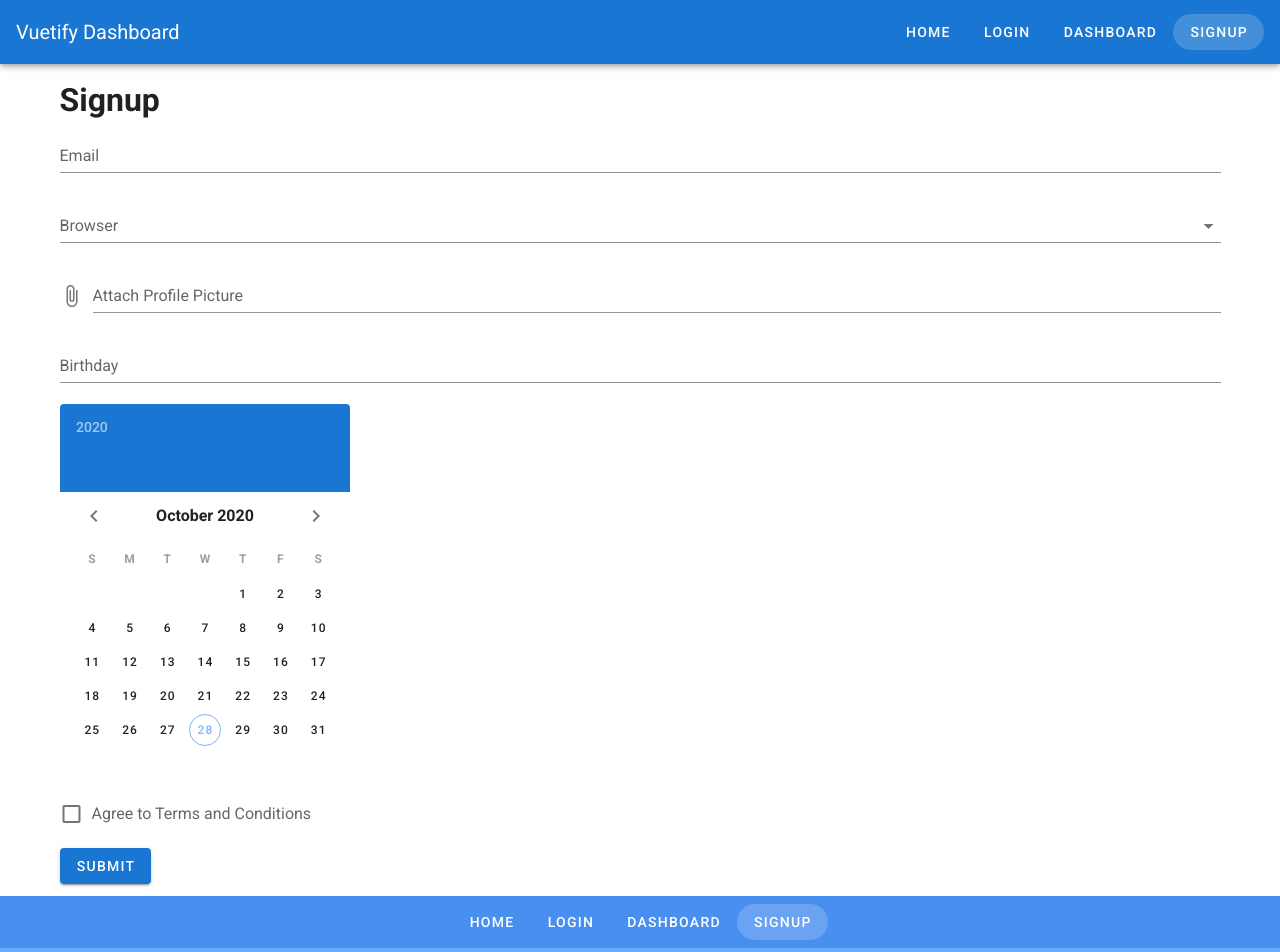
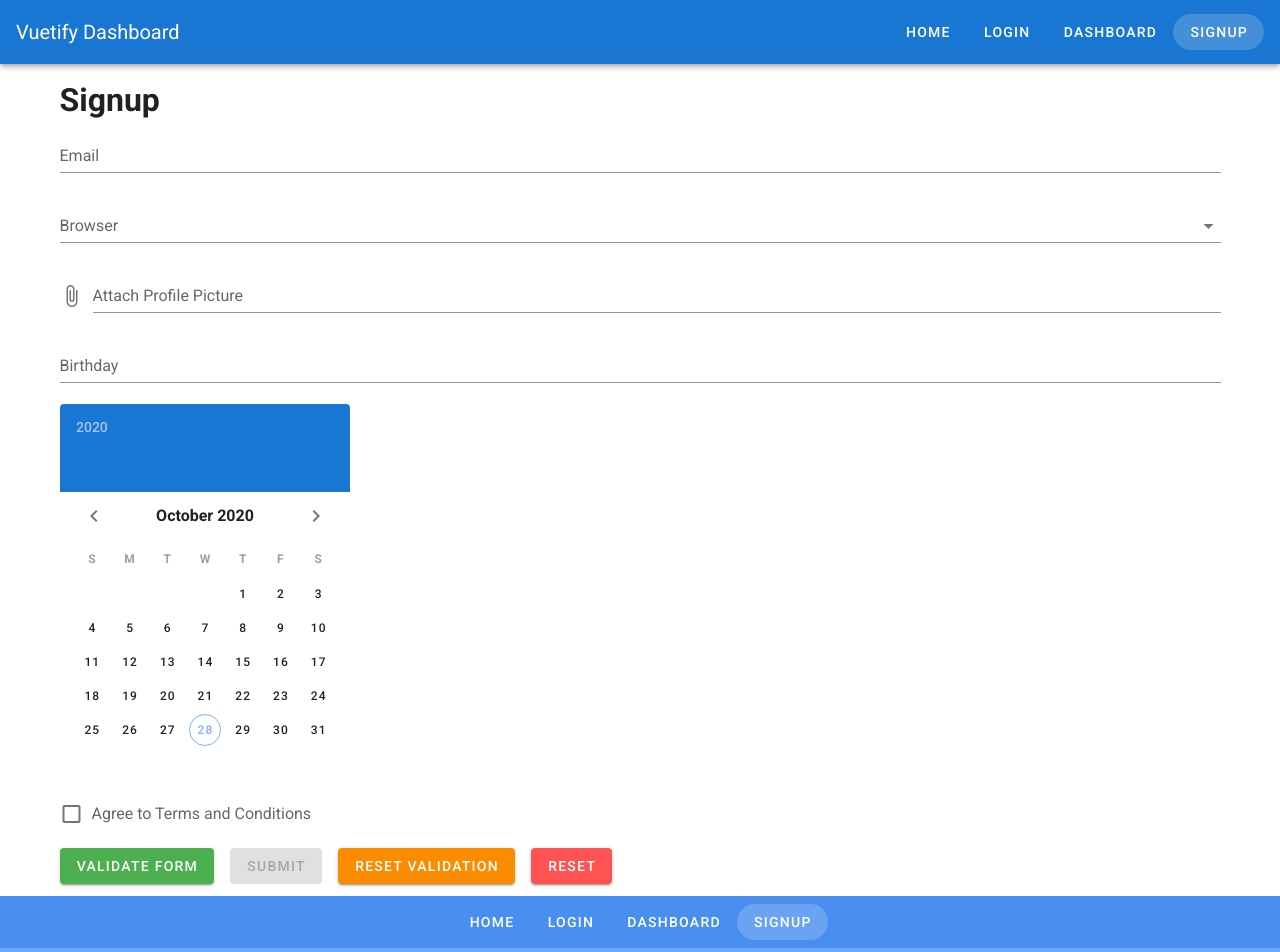
Before and after one commit to neillsom/beautify-with-vuetify, a Vue app: page /signup in a window 1280 px wide. Shown: the top 952 px of the page. Built offline with nearby package versions, Linux system fonts and the light colour scheme.

Commit message:
form validation, custom rules

```diff
--- a/src/views/Signup.vue
+++ b/src/views/Signup.vue
@@ -3,8 +3,14 @@
     <v-row>
       <v-col>
         <h1>Signup</h1>
-        <v-form>
-          <v-text-field label="Email" type="email"></v-text-field>
+        <v-form ref="signUpForm" v-model="formValidity">
+          <v-text-field
+            label="Email"
+            type="email"
+            v-model="email"
+            :rules="emailRules"
+            required
+          ></v-text-field>
           <v-autocomplete label="Browser" :items="browsers"></v-autocomplete>
           <v-file-input label="Attach Profile Picture"></v-file-input>
           <v-text-field
@@ -13,8 +19,28 @@
             readonly
           ></v-text-field>
           <v-date-picker v-model="birthday"></v-date-picker>
-          <v-checkbox label="Agree to Terms and Conditions"></v-checkbox>
-          <v-btn type="submit" color="primary">Submit</v-btn>
+          <v-checkbox
+            :label="`Agree to Terms and Conditions`"
+            v-model="agreeToTerms"
+            :rules="agreeToTermsRules"
+            required
+          ></v-checkbox>
+
+          <v-btn class="mr-4" color="success" @click="validateForm">
+            Validate Form
+          </v-btn>
+          <v-btn
+            class="mr-4"
+            type="submit"
+            color="primary"
+            :disabled="!formValidity"
+          >
+            Submit
+          </v-btn>
+          <v-btn class="mr-4" color="warning" @click="resetValidation"
+            >Reset Validation</v-btn
+          >
+          <v-btn color="error" @click="resetForm">Reset</v-btn>
         </v-form>
       </v-col>
     </v-row>
@@ -35,7 +61,28 @@ export default {
         "Other",
       ],
       birthday: "",
+      agreeToTerms: false,
+      agreeToTermsRules: [(value) => !!value || "Please agree to the terms."],
+      email: "",
+      emailRules: [
+        (value) => !!value || "E-mail is required",
+        (value) =>
+          /^\w+([.-]?\w+)*@\w+([.-]?\w+)*(\.\w{2,3})+$/.test(value) ||
+          "E-mail must be valid",
+      ],
+      formValidity: false,
     };
+  },
+  methods: {
+    resetForm() {
+      this.$refs.signUpForm.reset();
+    },
+    resetValidation() {
+      this.$refs.signUpForm.resetValidation();
+    },
+    validateForm() {
+      this.$refs.signUpForm.validate();
+    },
   },
 };
 </script>
```
